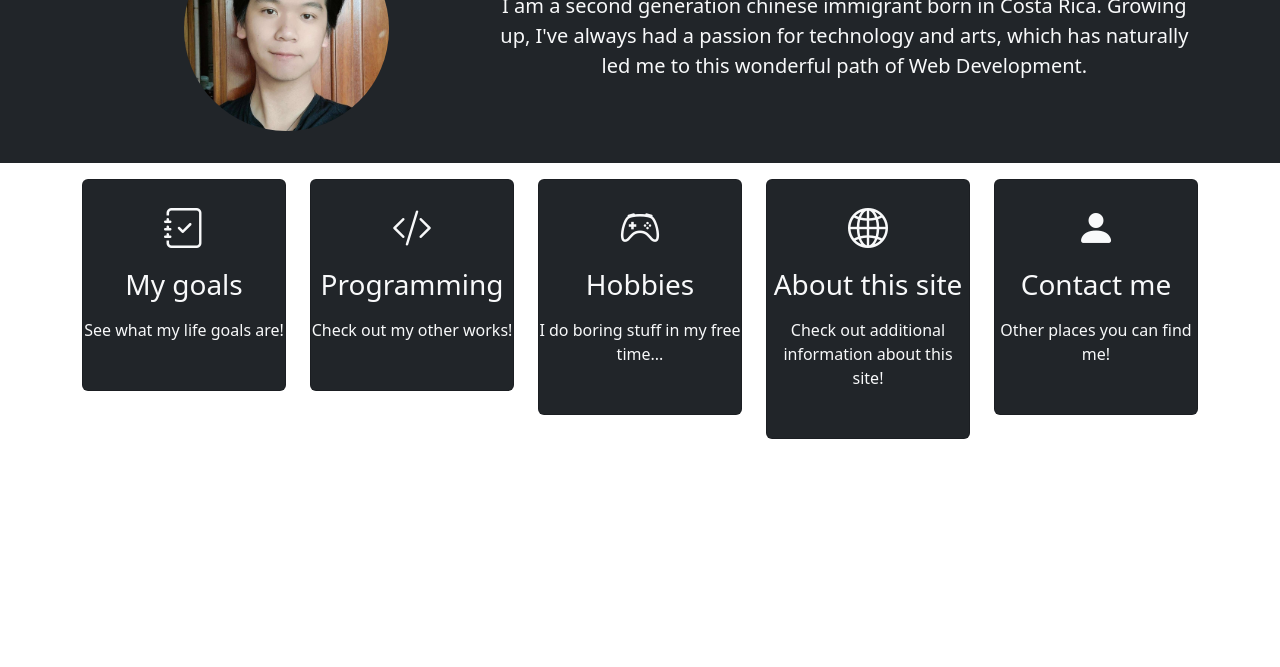
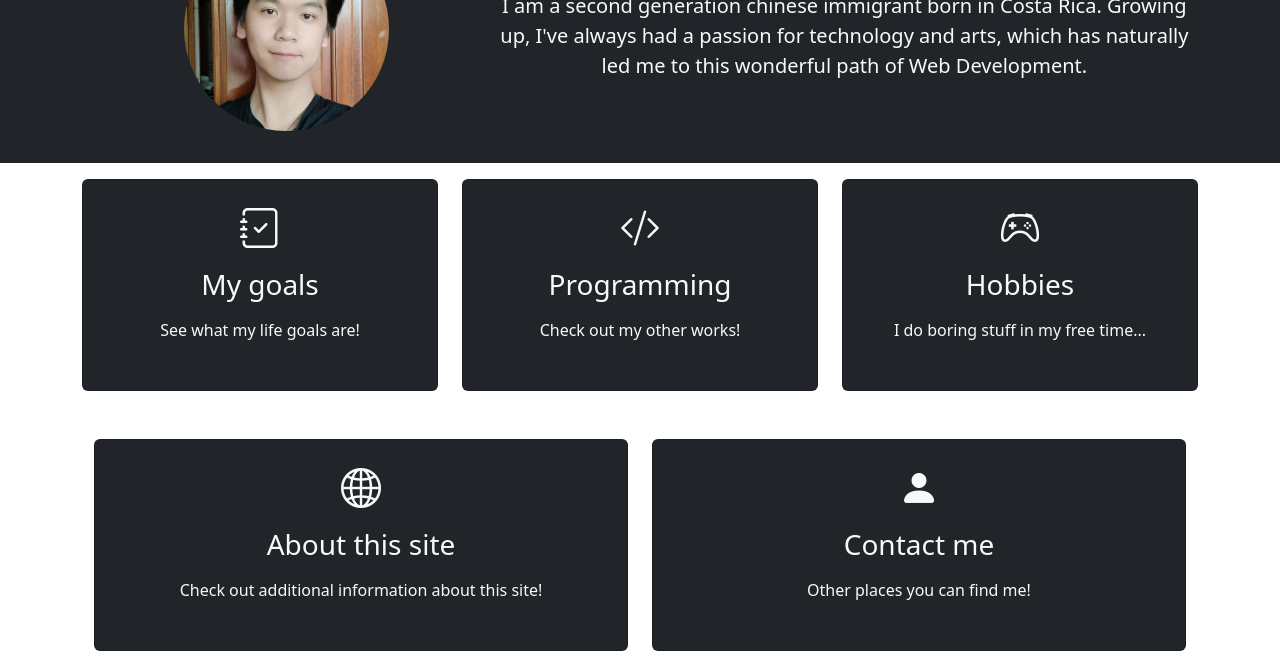
Before and after one commit to whuangq/Personal-Website, a website: page index.html in a window 1280 px wide. Shown: the part 177-844 px from the top of the page. Before the commit the page ends 800 px from the top, so only its background shows below. Drawn offline with nearby package versions, Linux system fonts and the light colour scheme.

Commit message:
maintainable css on index

```diff
--- a/index.html
+++ b/index.html
@@ -5,10 +5,16 @@
     <meta name="viewport" content="width=device-width, initial-scale=1" />
     <title>Wilson Huang Quan Portfolio</title>
     <link rel="stylesheet" href="styles.css" />
+    <link
+      href="https://cdn.jsdelivr.net/npm/bootstrap@5.3.0-alpha3/dist/css/bootstrap.min.css"
+      rel="stylesheet"
+      integrity="sha384-KK94CHFLLe+nY2dmCWGMq91rCGa5gtU4mk92HdvYe+M/SXH301p5ILy+dN9+nJOZ"
+      crossorigin="anonymous"
+    />
   </head>
   <body>
     <!--This is the navigation bar that goes at the top of the page-->
-    <nav class="navbar navbar-expand-md custom-nav navbar-dark">
+    <nav class="navbar navbar-expand-md custom-navbar navbar-dark">
       <div class="container">
         <a href="index.html" class="navbar-brand">Wilson Huang Quan</a>
         <button
@@ -46,12 +52,12 @@
     </nav>
 
     <!--Biography card-->
-    <section class="bg-dark text-light pt-5 pb-3 text-center">
+    <section class="biography-card">
       <div class="container">
         <div class="d-md-flex">
           <div class="pb-3">
             <img
-              class="img-fluid rounded-circle w-50"
+              class="profile-picture"
               src="./images/profile.jpg"
               alt="WIlson Huang"
             />
@@ -72,11 +78,11 @@
     <!--Redirects-->
     <section class="p-3">
       <div class="container">
-        <div class="row text-center g-4 justify-content-center">
-          <div class="col col-sm-6 col-md-6 col-lg-4">
+        <div class="custom-row">
+          <div class="custom-col">
             <a href="goals.html" class="text-decoration-none">
-              <div class="card bg-dark text-light">
-                <div class="h1 mb-3 pt-4">
+              <div class="custom-card">
+                <div class="icon-container-card">
                   <i class="bi bi-journal-check"></i>
                 </div>
                 <h3 class="card-title mb-3">My goals</h3>
@@ -85,10 +91,10 @@
             </a>
           </div>
 
-          <div class="col col-sm-6 col-md-6 col-lg-4">
+          <div class="custom-col">
             <a href="programming.html" class="text-decoration-none">
-              <div class="card bg-dark text-light">
-                <div class="h1 mb-3 pt-4">
+              <div class="custom-card">
+                <div class="icon-container-card">
                   <i class="bi bi-code-slash"></i>
                 </div>
                 <h3 class="card-title mb-3">Programming</h3>
@@ -97,10 +103,10 @@
             </a>
           </div>
 
-          <div class="col col-sm-6 col-md-6 col-lg-4">
+          <div class="custom-col">
             <a href="hobbies.html" class="text-decoration-none">
-              <div class="card bg-dark text-light">
-                <div class="h1 mb-3 pt-4">
+              <div class="custom-card">
+                <div class="icon-container-card">
                   <i class="bi bi-controller"></i>
                 </div>
                 <h3 class="card-title mb-3">Hobbies</h3>
@@ -111,10 +117,11 @@
             </a>
           </div>
 
-          <div class="col col-sm-6 col-md-6 col-lg-4">
+          <div class="custom-row">
+            <div class="custom-col">
               <a href="about.html" class="text-decoration-none">
-              <div class="card bg-dark text-light">
-                <div class="h1 mb-3 pt-4">
+                <div class="custom-card">
+                  <div class="icon-container-card">
                     <i class="bi bi-globe2"></i>
                   </div>
                   <h3 class="card-title mb-3">About this site</h3>
@@ -125,16 +132,17 @@
               </a>
             </div>
 
-          <div class="col col-sm-6 col-md-6 col-lg-4">
+            <div class="custom-col">
               <a href="hobbies.html" class="text-decoration-none">
-              <div class="card bg-dark text-light">
-                <div class="h1 mb-3 pt-4">
+                <div class="custom-card">
+                  <div class="icon-container-card">
                     <i class="bi bi-person-fill"></i>
                   </div>
                   <h3 class="card-title mb-3">Contact me</h3>
                   <p class="card-text pb-5">Other places you can find me!</p>
                 </div>
               </a>
+            </div>
           </div>
         </div>
       </div>
--- a/styles.scss
+++ b/styles.scss
@@ -1,21 +1,67 @@
 @import url("https://cdn.jsdelivr.net/npm/bootstrap-icons@1.10.4/font/bootstrap-icons.css");
 @import "./node_modules/bootstrap/scss/bootstrap";
-@import "./node_modules/bootstrap-icons/";
+
 
 .col {
     flex-basis: 0;
     flex-grow: 1;
     max-width: 100%;
+}
+
+.card {
+    min-height: 200px !important;
+    min-width: 300px !important;
   }
 
-  .card {
-    min-height: 150px !important;
-    min-width: 200px !important;
+  .custom-navbar {
+    @extend .navbar;
+    @extend .navbar-expand-md;
+    @extend .navbar-dark;
+    background-color: black;
   }
 
-  .custom-nav {
-    background-color: black;
+  .profile-picture {
+    @extend .img-fluid;
+    @extend .rounded-circle;
+    width: 50%;
   }
+
+  .biography-card {
+    @extend .bg-dark;
+    @extend .text-light;
+    @extend .pt-5;
+    @extend .pb-3;
+    @extend .text-center;
+  }
+
+  .custom-row {
+    @extend .row;
+    @extend .text-center;
+    @extend .justify-content-center;
+    @extend .g-4;
+  }
+
+  .custom-col {
+    @extend.col;
+    @extend .col-sm-6;
+    @extend .col-md-6;
+    @extend .col-lg-4;
+  }
+
+  .custom-card {
+    @extend .card;
+    @extend .bg-dark;
+    @extend .text-light;
+
+  }
+
+  .icon-container-card {
+    @extend .h1;
+    @extend .mb-3;
+    @extend .pt-4;
+  }
+
+
 
   .custom-accordion-bg {
     background-color: #d5dadf !important;
```
Also changed, not shown: styles.css, 1 other file. Lines whose indentation alone changed are shown as unchanged.
